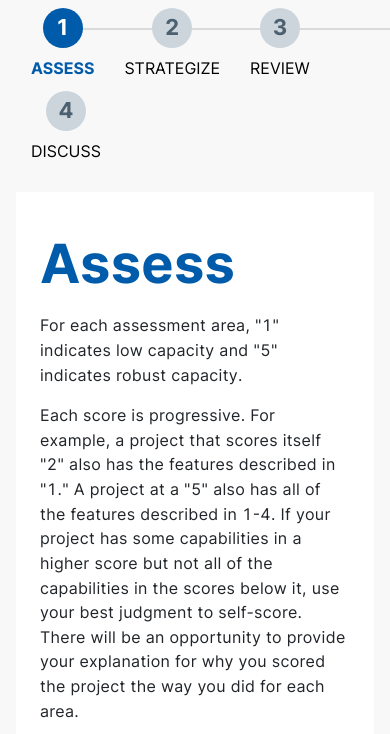
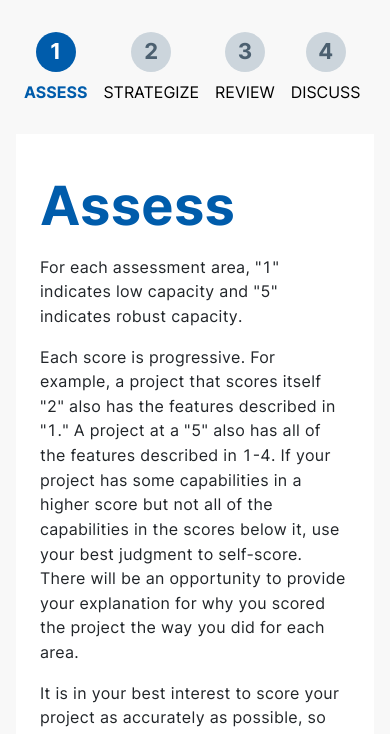
Before and after one commit to uradotdesign/open-source-assessment, a plain HTML site: page index.html in a window 390 px wide. Shown: the part 70-804 px from the top of the page. Drawn offline with Linux system fonts and the light colour scheme.

Commit message:
Small fixes for mobile view

```diff
--- a/assets/css/main.css
+++ b/assets/css/main.css
@@ -418,6 +418,15 @@ button.next:hover {
   z-index: -1;
 }
 
+@media (max-width: 992px) {
+  .nav-pills .nav-link:after {
+    display: none;
+  }
+  .nav-pills .nav-link {
+    padding: 5px 8px !important;
+  }
+}
+
 .last:after {
   content: "";
   width: 0 !important;
--- a/index.html
+++ b/index.html
@@ -34,7 +34,7 @@
                         <img loading="lazy" src="assets/images/logo.svg" title="Open Source Assessment from Internews"
                             alt="Open Source Assessment logo" width="400px">
                     </a>
-                    <nav id="stepper">
+                    <nav id="stepper" class="pt-4 pt-lg-0">
                         <div class="nav-collapse">
                             <ul class="nav nav-pills" id="pills-tab" role="tablist">
 
```
